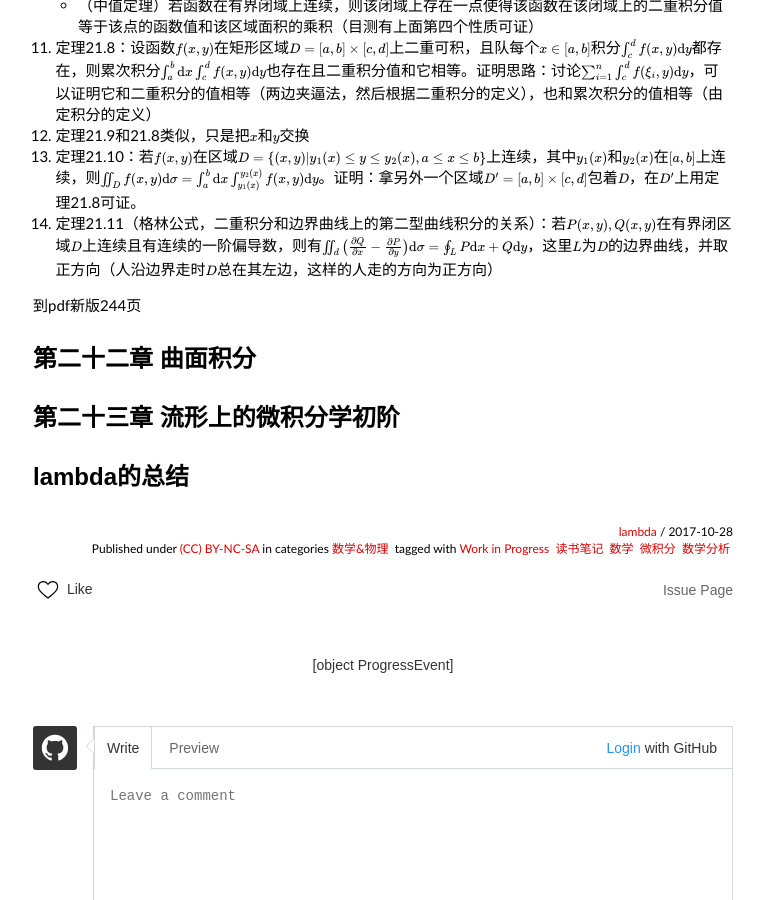
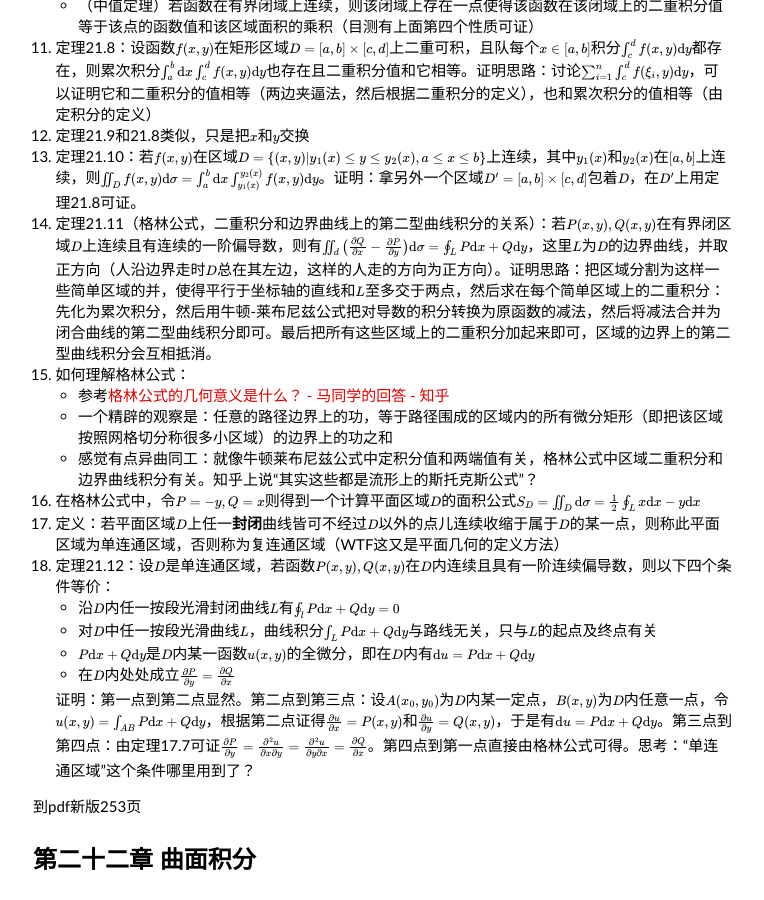
Before and after one commit to lam8da/lam8da.github.io, a Jekyll site: the page built from _posts/2017-10-28-mathematical-analysis-by-east-china-normal-university-notes2.md, in a window 1280 px wide and 900 px high, scrolled down 13077 px. Shown: the whole window, without its empty margins (257-1021 px from the left). Built offline with Jekyll 4.4.1, drawn with Linux system fonts in a browser that asks for light colours; nearby versions of some CDN libraries; formulas are drawn with MathJax 3.

Commit message:
add more for chapter 21

```diff
--- a/_posts/2017-10-28-mathematical-analysis-by-east-china-normal-university-notes2.md
+++ b/_posts/2017-10-28-mathematical-analysis-by-east-china-normal-university-notes2.md
@@ -435,9 +435,22 @@ f(\xi_i,\eta_i)\Delta\sigma_i$$为函数$$f(x,y)$$在$$D$$上属于分割$$T$$
 1. 定理21.8：设函数$$f(x,y)$$在矩形区域$$D=[a,b]\times[c,d]$$上二重可积，且队每个$$x\in[a,b]$$积分$$\int_c^d f(x,y)\mathrm{d}y$$都存在，则累次积分$$\int_a^b\mathrm{d}x\int_c^d f(x,y)\mathrm{d}y$$也存在且二重积分值和它相等。证明思路：讨论$$\sum_{i=1}^n\int_c^d f(\xi_i,y)\mathrm{d}y$$，可以证明它和二重积分的值相等（两边夹逼法，然后根据二重积分的定义），也和累次积分的值相等（由定积分的定义）
 1. 定理21.9和21.8类似，只是把$$x$$和$$y$$交换
 1. 定理21.10：若$$f(x,y)$$在区域$$D=\{(x,y)\vert y_1(x)\le y\le y_2(x),a\le x\le b\}$$上连续，其中$$y_1(x)$$和$$y_2(x)$$在$$[a,b]$$上连续，则$$\iint_D f(x,y)\mathrm{d}\sigma=\int_a^b\mathrm{d}x\int_{y_1(x)}^{y_2(x)}f(x,y)\mathrm{d}y$$。证明：拿另外一个区域$$D'=[a,b]\times[c,d]$$包着$$D$$，在$$D'$$上用定理21.8可证。
-1. 定理21.11（格林公式，二重积分和边界曲线上的第二型曲线积分的关系）：若$$P(x,y),Q(x,y)$$在有界闭区域$$D$$上连续且有连续的一阶偏导数，则有$$\iint_d\big(\frac{\partial Q}{\partial x}-\frac{\partial P}{\partial y}\big)\mathrm{d}\sigma=\oint_L P\mathrm{d}x+Q\mathrm{d}y$$，这里$$L$$为$$D$$的边界曲线，并取正方向（人沿边界走时$$D$$总在其左边，这样的人走的方向为正方向）
+1. 定理21.11（格林公式，二重积分和边界曲线上的第二型曲线积分的关系）：若$$P(x,y),Q(x,y)$$在有界闭区域$$D$$上连续且有连续的一阶偏导数，则有$$\iint_d\big(\frac{\partial Q}{\partial x}-\frac{\partial P}{\partial y}\big)\mathrm{d}\sigma=\oint_L P\mathrm{d}x+Q\mathrm{d}y$$，这里$$L$$为$$D$$的边界曲线，并取正方向（人沿边界走时$$D$$总在其左边，这样的人走的方向为正方向）。证明思路：把区域分割为这样一些简单区域的并，使得平行于坐标轴的直线和$$L$$至多交于两点，然后求在每个简单区域上的二重积分：先化为累次积分，然后用牛顿-莱布尼兹公式把对导数的积分转换为原函数的减法，然后将减法合并为闭合曲线的第二型曲线积分即可。最后把所有这些区域上的二重积分加起来即可，区域的边界上的第二型曲线积分会互相抵消。
+1. 如何理解格林公式：
+   - 参考[格林公式的几何意义是什么？ - 马同学的回答 - 知乎](https://www.zhihu.com/question/22674439/answer/185939984)
+   - 一个精辟的观察是：任意的路径边界上的功，等于路径围成的区域内的所有微分矩形（即把该区域按照网格切分称很多小区域）的边界上的功之和
+   - 感觉有点异曲同工：就像牛顿莱布尼兹公式中定积分值和两端值有关，格林公式中区域二重积分和边界曲线积分有关。知乎上说“其实这些都是流形上的斯托克斯公式”？
+1. 在格林公式中，令$$P=-y,Q=x$$则得到一个计算平面区域$$D$$的面积公式$$S_D=\iint_D \mathrm{d}\sigma=\frac{1}{2}\oint_L x\mathrm{d}x-y\mathrm{d}x$$
+1. 定义：若平面区域$$D$$上任一**封闭**曲线皆可不经过$$D$$以外的点儿连续收缩于属于$$D$$的某一点，则称此平面区域为单连通区域，否则称为复连通区域（WTF这又是平面几何的定义方法）
+1. 定理21.12：设$$D$$是单连通区域，若函数$$P(x,y),Q(x,y)$$在$$D$$内连续且具有一阶连续偏导数，则以下四个条件等价：
+   - 沿$$D$$内任一按段光滑封闭曲线$$L$$有$$\oint_l P\mathrm{d}x+Q\mathrm{d}y=0$$
+   - 对$$D$$中任一按段光滑曲线$$L$$，曲线积分$$\int_L P\mathrm{d}x+Q\mathrm{d}y$$与路线无关，只与$$L$$的起点及终点有关
+   - $$P\mathrm{d}x+Q\mathrm{d}y$$是$$D$$内某一函数$$u(x,y)$$的全微分，即在$$D$$内有$$\mathrm{d}u=P\mathrm{d}x+Q\mathrm{d}y$$
+   - 在$$D$$内处处成立$$\frac{\partial P}{\partial y}=\frac{\partial Q}{\partial x}$$
 
-到pdf新版244页
+   证明：第一点到第二点显然。第二点到第三点：设$$A(x_0,y_0)$$为$$D$$内某一定点，$$B(x,y)$$为$$D$$内任意一点，令$$u(x,y)=\int_{AB}P\mathrm{d}x+Q\mathrm{d}y$$，根据第二点证得$$\frac{\partial u}{\partial x}=P(x,y)$$和$$\frac{\partial u}{\partial y}=Q(x,y)$$，于是有$$\mathrm{d}u=P\mathrm{d}x+Q\mathrm{d}y$$。第三点到第四点：由定理17.7可证$$\frac{\partial P}{\partial y}=\frac{\partial^2 u}{\partial x\partial y}=\frac{\partial^2 u}{\partial y\partial x}=\frac{\partial Q}{\partial x}$$。第四点到第一点直接由格林公式可得。思考：“单连通区域”这个条件哪里用到了？
+
+到pdf新版253页
 
 # 第二十二章 曲面积分
 
```
